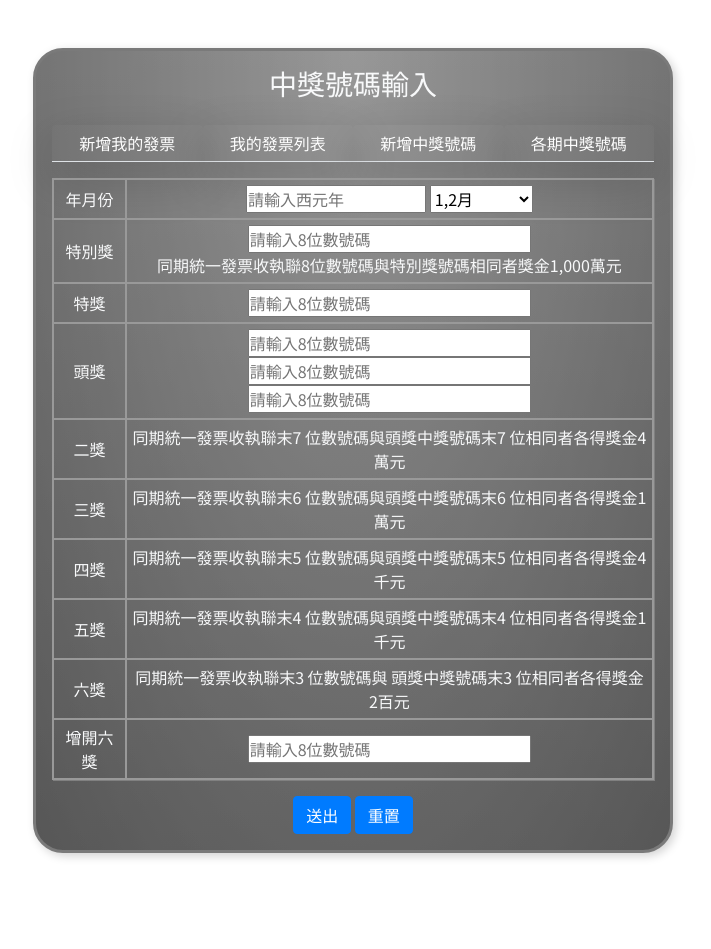
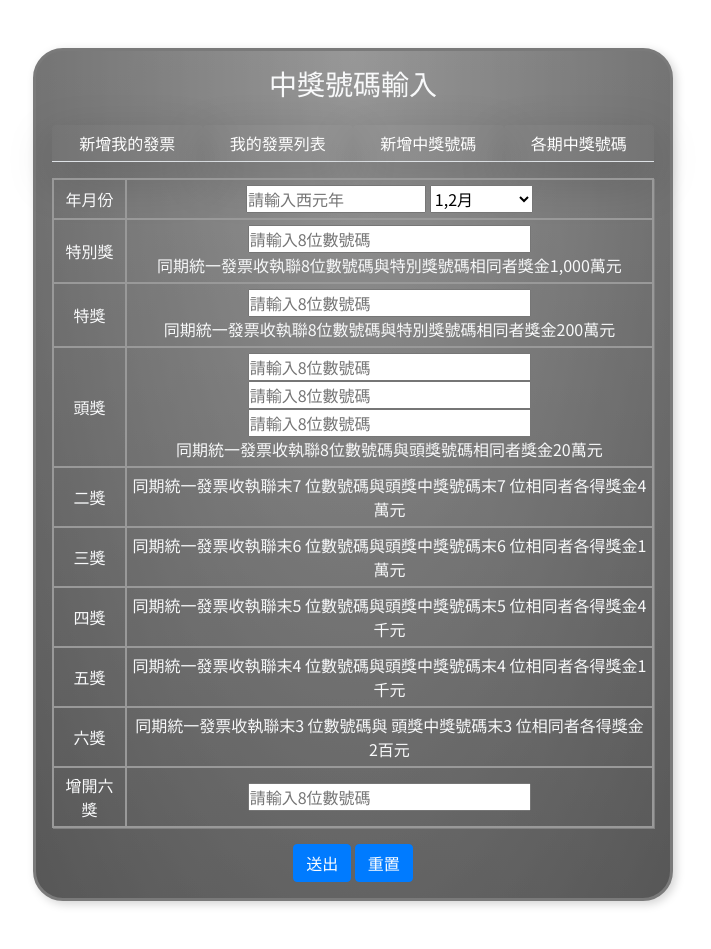
Before and after one commit to wdaweb/invoice-pepsiloca, a PHP site: page /add_invoice.php in a window 1280 px wide. Shown: the whole page, without its empty margins (287-998 px from the left). Before the commit the page ends 901 px from the top, so only its background shows below. Run offline with PHP 8.4, Linux system fonts and the light colour scheme.

Commit message:
addd資料整理

```diff
--- a/add_invoice.php
+++ b/add_invoice.php
@@ -43,7 +43,7 @@
     </tr>
     <tr>
         <td>特獎</td>
-        <td><input style="width:55%" type="number" name="num2" placeholder="請輸入8位數號碼"></td>
+        <td><input style="width:55%" type="number" name="num2" placeholder="請輸入8位數號碼"><br>同期統一發票收執聯8位數號碼與特別獎號碼相同者獎金200萬元</td>
     </tr>
     <tr>
         <td>頭獎</td>
@@ -51,6 +51,7 @@
             <input style="width:55%" type="number" name="num3[]" placeholder="請輸入8位數號碼"><br>
             <input style="width:55%" type="number" name="num3[]" placeholder="請輸入8位數號碼"><br>
             <input style="width:55%" type="number" name="num3[]" placeholder="請輸入8位數號碼"><br>
+            同期統一發票收執聯8位數號碼與頭獎號碼相同者獎金20萬元
             <!-- <input type="number" name="num3[]"><br> -->
         </td>
     </tr>
```
